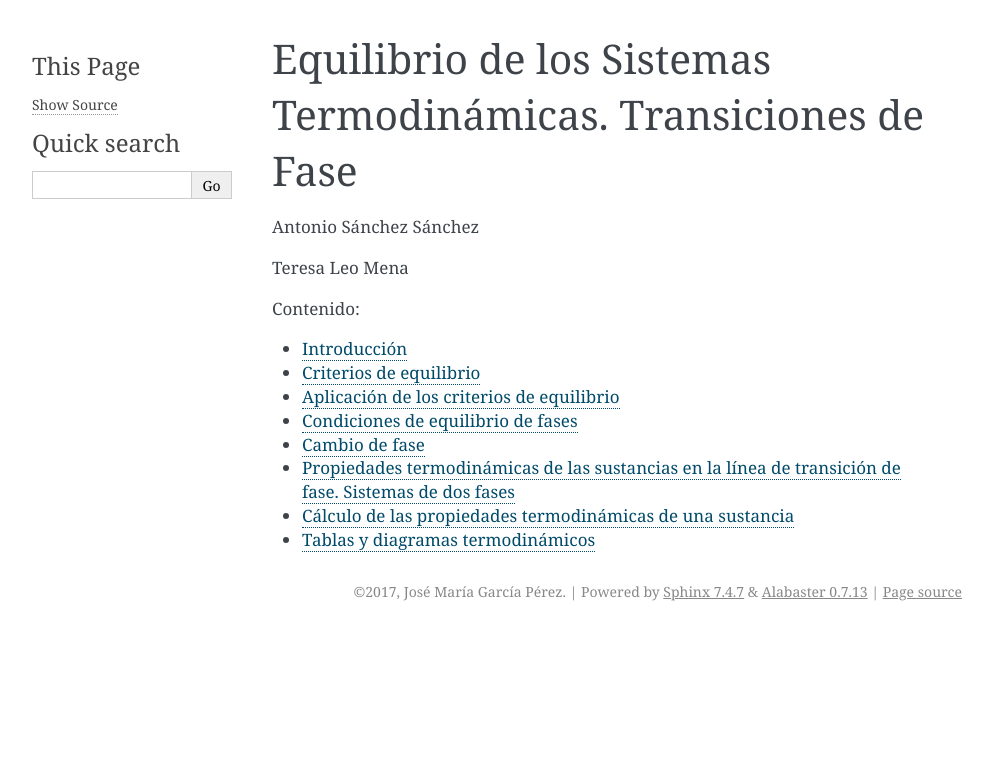
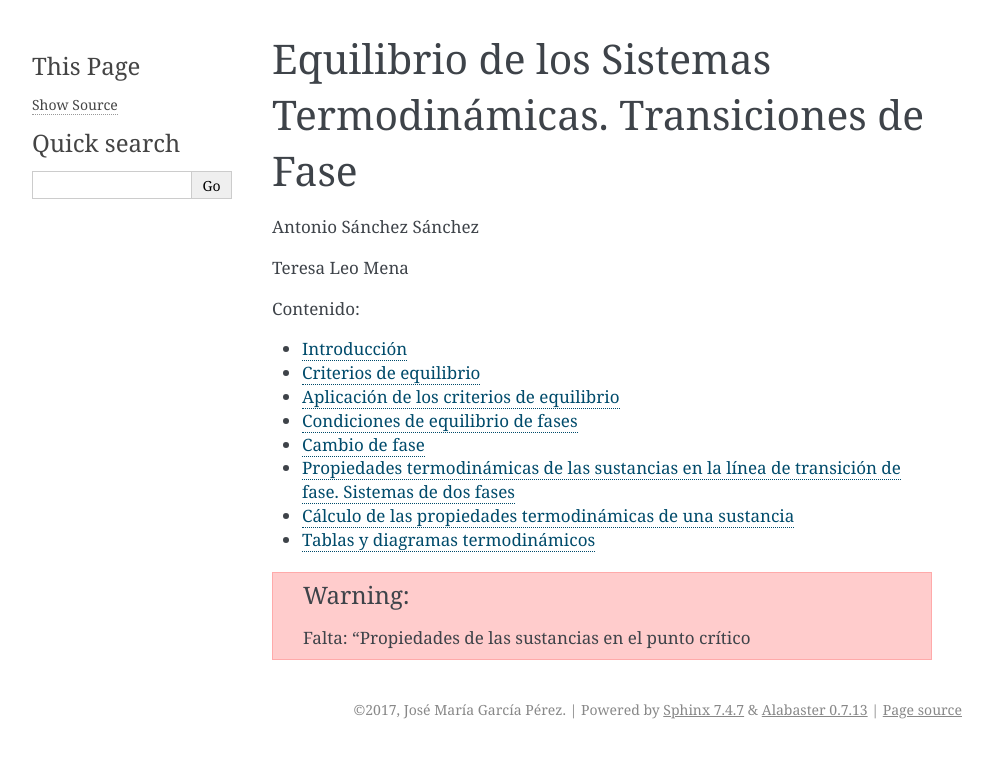
Before and after one commit to mantielero/termodinamica, a Sphinx documentation site: the page built from source/equilibrio.rst, in a window 1280 px wide. Shown: the top 758 px of the page, without its empty margins (148-1141 px from the left). Built offline with Sphinx 7.4.7, drawn with Linux system fonts in a browser that asks for light colours; pages that are not in the unit, such as notebooks, are missing from menus.

Commit message:
Update equilibrio.rst

```diff
--- a/source/equilibrio.rst
+++ b/source/equilibrio.rst
@@ -19,3 +19,7 @@ Teresa Leo Mena
    equilibrio_punto_critico
    equilibrio_calculo_propiedades
    equilibrio_tablas
+
+.. warning::
+
+   Falta: "Propiedades de las sustancias en el punto crítico
```
